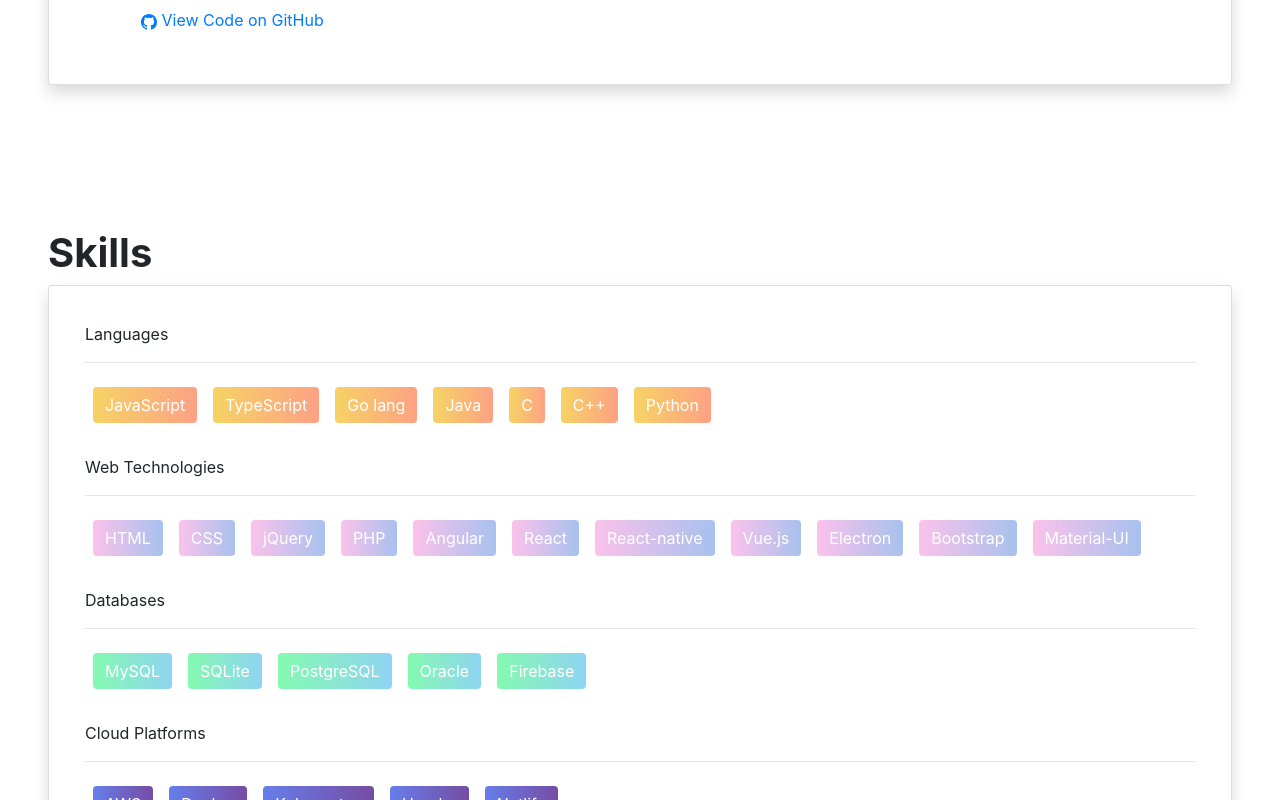
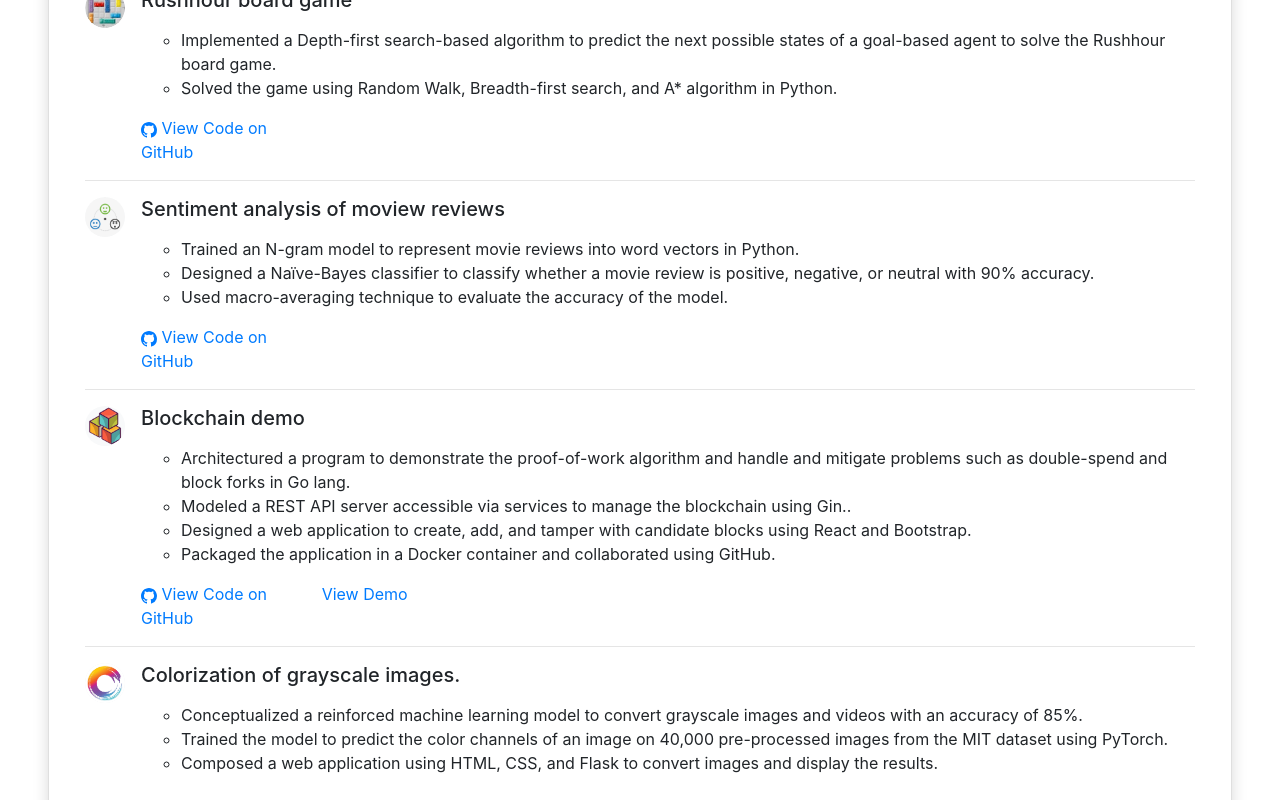
Before and after one commit to Mohilpalav/portfolio, a Vue app: page / in a window 1280 px wide. Shown: the part 4226-5026 px from the top of the page. Built offline with nearby package versions, Linux system fonts and the light colour scheme.

Commit message:
Update Skills

```diff
--- a/src/App.vue
+++ b/src/App.vue
@@ -4,8 +4,8 @@
     <Jumbotron />
     <Education />
     <Experience />
+    <Skills />
     <Projects />
-    <Skills />
     <Achievements />
     <Activities />
     <Footer />
@@ -17,8 +17,8 @@
 import Jumbotron from './components/Jumbotron.vue'
 import Education from './components/Education.vue'
 import Experience from './components/Experience.vue'
+import Skills from './components/Skills.vue'
 import Projects from './components/Projects.vue'
-import Skills from './components/Skills.vue'
 import Achievements from './components/Achievements.vue'
 import Activities from './components/Activities.vue'
 import Footer from './components/Footer.vue'
@@ -30,8 +30,8 @@
     Jumbotron,
     Education,
     Experience,
+    Skills,
     Projects,
-    Skills,
     Achievements,
     Activities,
     Footer
--- a/src/components/Skills.vue
+++ b/src/components/Skills.vue
@@ -5,7 +5,7 @@
         <h1><b> Skills </b></h1>
         <b-card class="shadow p-3 mb-5 bg-white rounded">
         <b-card-text>
-            Languages
+            Programming Languages
             <hr>
             <b-button v-onscroll class="btn btn-1 mx-2 my-2">JavaScript</b-button>
             <b-button v-onscroll class="btn btn-1 mx-2 my-2">TypeScript</b-button>
@@ -74,7 +74,7 @@
             <b-button v-onscroll class="btn btn-7 mx-2 my-2">TFLearn</b-button>
             <br>
             <br>
-            Foreign Languages
+            Languages
             <hr>
             <b-button v-onscroll class="btn btn-8 mx-2 my-2">English</b-button>
             <b-button v-onscroll class="btn btn-8 mx-2 my-2">Hindi</b-button>
```
